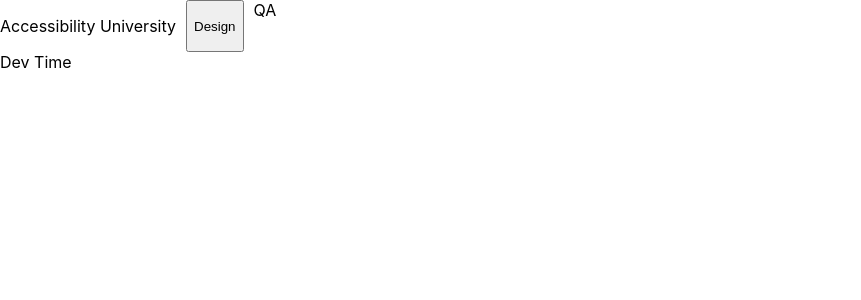
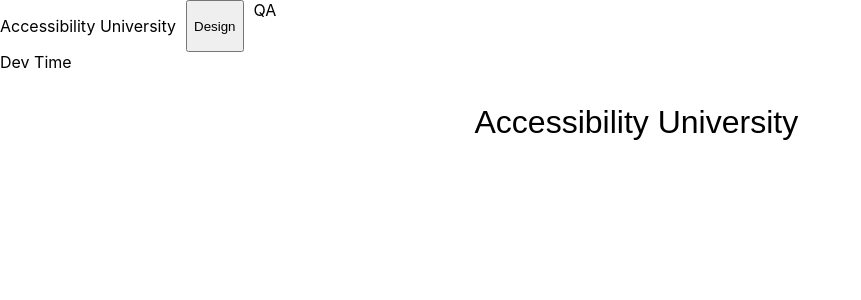
Before and after one commit to biancadennis/accessibility-university, a React (Create React App) app: page / in a window 1280 px wide. Shown: the top 300 px of the page, without its empty margins (0-861 px from the left). Built offline with nearby package versions, Linux system fonts and the light colour scheme.

Commit message:
bad heading example

```diff
--- /dev/null
+++ b/src/Main/Dev/index.css
@@ -0,0 +1,3 @@
+.dev-header {
+  text-align: center;
+}
--- a/src/Main/Dev/index.js
+++ b/src/Main/Dev/index.js
@@ -1,8 +1,15 @@
+import AccessibilityU from './AccessibilityU.svg'
+import './index.css'
 
-function Design() {
+function Dev() {
   return (
-    <div> Dev Time</div>
+    <div>
+      Dev Time
+      <div className="dev-header">
+        <img src={AccessibilityU}/>
+      </div>
+    </div>
   );
 }
 
-export default Design;
+export default Dev;
```
Also changed, not shown: src/Main/Dev/AccessibilityU.svg (added).
